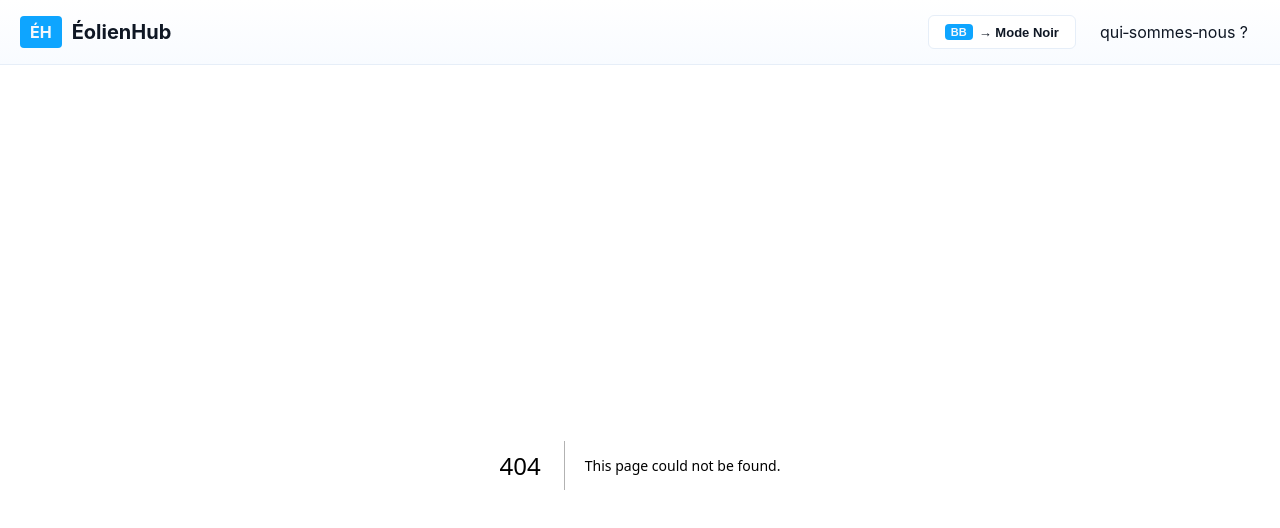
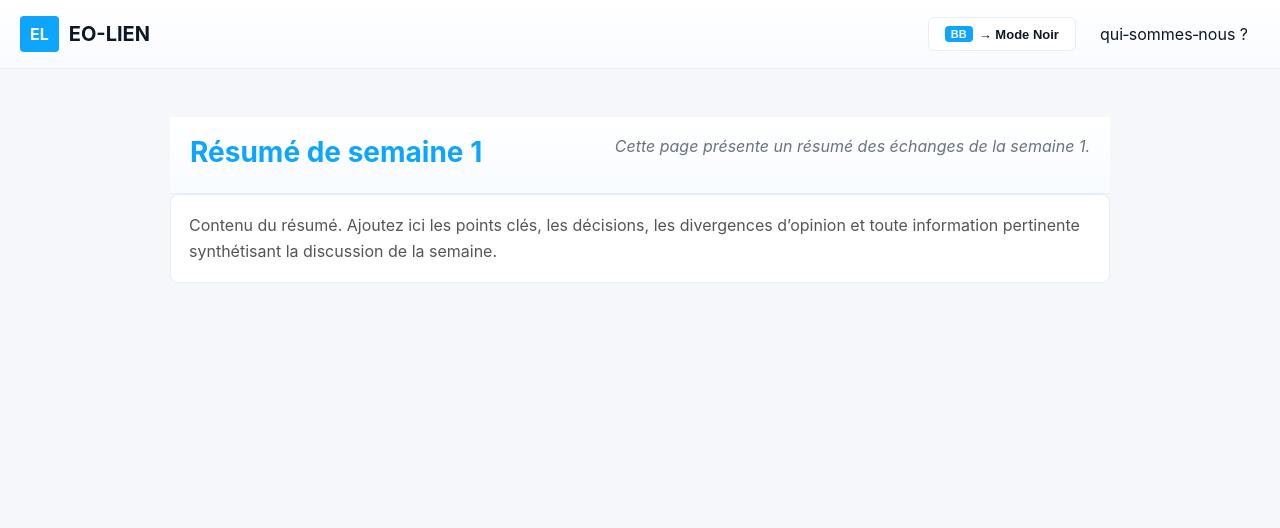
Before and after one commit to Louatn/eo-lien, a Next.js app: page /summary in a window 1280 px wide. Before the commit this address had no page. Shown: the top 528 px of the page. Built offline with nearby package versions, Linux system fonts and the light colour scheme.

Commit message:
ajout de la page de résumé

```diff
--- a/app/about/page.tsx
+++ b/app/about/page.tsx
@@ -81,7 +81,7 @@ export default function About() {
   return (
     <main style={{ maxWidth: '1100px' }}>
       <div className="intro">
-        <h1>À propos d'ÉolienHub</h1>
+        <h1>À propos d'ÉO-LIEN</h1>
         <p>
           ÉolienHub est une plateforme collaborative dédiée aux discussions hebdomadaires sur les enjeux de société,
           la transition écologique et le développement durable. Chaque semaine, citoyens et experts échangent sur des thématiques variées
--- a/app/components/Header.tsx
+++ b/app/components/Header.tsx
@@ -10,8 +10,8 @@ export default function Header() {
     <header>
       <div className="brand">
         <Link href="/" className="logo" aria-label="Retour à l’accueil">
-          <div className="mark">ÉH</div>
-          <div className="title">ÉolienHub</div>
+          <div className="mark">EL</div>
+          <div className="title">EO-LIEN</div>
         </Link>
       </div>
       <nav style={{ display: 'flex', alignItems: 'center', gap: '12px' }}>
--- a/app/globals.css
+++ b/app/globals.css
@@ -44,6 +44,7 @@ body {
   background: var(--bg);
   color: var(--text);
   font-family: Inter, system-ui, "Segoe UI", Arial, sans-serif;
+  line-height: 1.5;
 }
 
 header {
@@ -131,6 +132,37 @@ main {
 .topo-content {
   margin: 0;
   color: var(--text-secondary);
+}
+
+.topo-actions {
+  display: flex;
+  justify-content: flex-end;
+  margin-top: 12px;
+}
+
+.summary-btn {
+  display: inline-flex;
+  align-items: center;
+  gap: 8px;
+  background: var(--accent);
+  color: var(--bg);
+  text-decoration: none;
+  padding: 8px 14px;
+  border-radius: 6px;
+  border: 1px solid var(--accent);
+  font-weight: 600;
+  transition: transform 0.15s ease, box-shadow 0.2s ease, background 0.2s ease;
+  box-shadow: 0 2px 6px rgba(14, 165, 255, 0.18);
+}
+
+.summary-btn:hover {
+  filter: brightness(0.98);
+  transform: translateY(-1px);
+}
+
+.summary-btn:active {
+  transform: translateY(0);
+  box-shadow: 0 1px 3px rgba(14, 165, 255, 0.16);
 }
 
 .messages {
@@ -229,6 +261,33 @@ main {
 
 footer {
   height: 54px;
+}
+
+/* Summary Page */
+.summary {
+  max-width: 980px;
+  margin: 28px auto;
+  padding: 20px;
+}
+
+.summary-header h1 {
+  margin: 0 0 6px 0;
+  font-size: 28px;
+  color: var(--accent);
+}
+
+.summary-description {
+  color: var(--muted);
+  margin-bottom: 18px;
+}
+
+.summary-content {
+  background: var(--panel);
+  border: 1px solid var(--border);
+  border-radius: 8px;
+  padding: 18px;
+  color: var(--text-secondary);
+  line-height: 1.6;
 }
 
 .intro {
@@ -356,6 +415,15 @@ section h2 {
   border-color: var(--accent);
 }
 
+/* Focus styles for accessibility */
+.weekbtn:focus-visible,
+.summary-btn:focus-visible,
+.theme-toggle:focus-visible,
+nav a:focus-visible {
+  outline: 2px solid var(--accent);
+  outline-offset: 2px;
+}
+
 .theme-badge {
   background: var(--accent);
   color: var(--bg);
--- /dev/null
+++ b/app/summary/page.tsx
@@ -0,0 +1,37 @@
+export default function SummaryPage({
+	searchParams,
+}: {
+	searchParams?: Record<string, string | string[] | undefined>;
+}) {
+	const semaineParam = Array.isArray(searchParams?.semaine)
+		? searchParams?.semaine[0]
+		: searchParams?.semaine;
+	const dateParam = Array.isArray(searchParams?.date)
+		? searchParams?.date[0]
+		: searchParams?.date;
+
+	const semaine = semaineParam || '1';
+
+	return (
+		<main className="summary">
+			<header className="summary-header">
+				<h1>Résumé de semaine {semaine}</h1>
+				<p className="summary-description">
+					<em>
+						{dateParam
+							? `Cette page présente un résumé des échanges du ${dateParam}.`
+							: `Cette page présente un résumé des échanges de la semaine ${semaine}.`}
+					</em>
+				</p>
+			</header>
+
+			<section className="summary-content">
+				<p>
+					Contenu du résumé. Ajoutez ici les points clés, les décisions, les
+					divergences d’opinion et toute information pertinente synthétisant la
+					discussion de la semaine.
+				</p>
+			</section>
+		</main>
+	);
+}
```
Also changed, not shown: app/page.tsx (+13 -0 lines).
